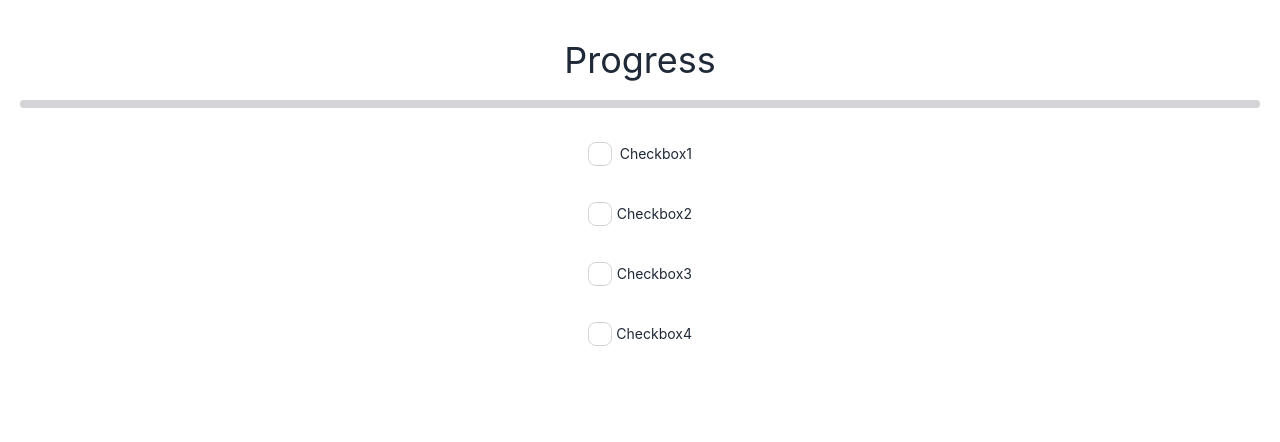
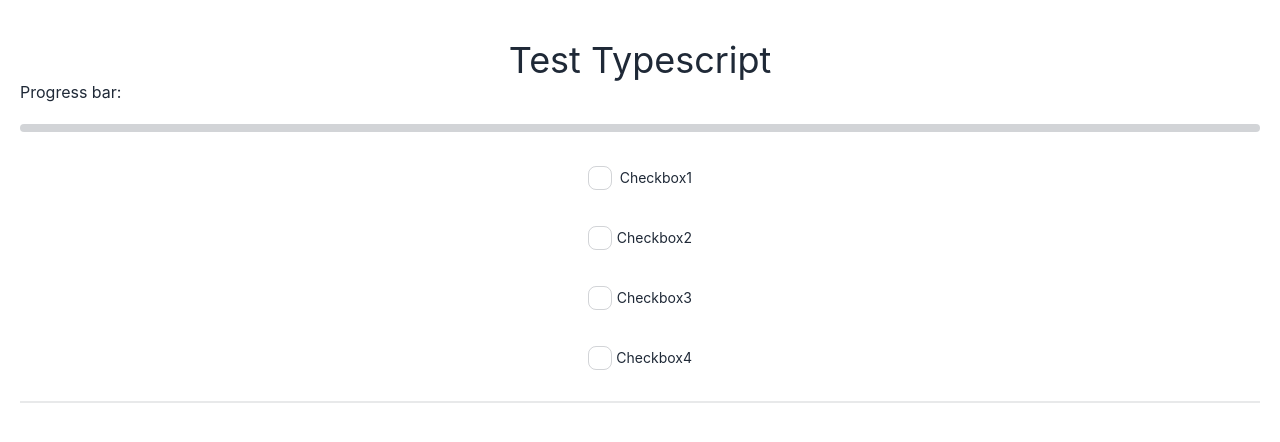
Before and after one commit to cbz77/react_ts_progress, a React (Create React App) app: page / in a window 1280 px wide. Shown: the top 442 px of the page. Built offline with nearby package versions, Linux system fonts and the light colour scheme.

Commit message:
components - progress

```diff
--- a/src/App.tsx
+++ b/src/App.tsx
@@ -1,45 +1,18 @@
 import './App.css';
-import { useState } from 'react';
-import TaskCheckbox from './TaskCheckbox';
+import ProgressTest from './components/progress/Progress';
 
 function App() {
-
-  const [progressBarVal, setProgressBarVal] = useState(0)
-  const pocetCheckboxu: number = 4;
-  const progressPrirustek: number = 100 / pocetCheckboxu;
-
-  const handleChange = (e: any) => {
-
-    if(e.currentTarget.checked == true){
-      setProgressBarVal(progressBarVal + progressPrirustek);
-    }else{
-      setProgressBarVal(progressBarVal - progressPrirustek);
-    }
-
-  }
-
 
   return (
     <div className="container mx-auto shopping_cart_app m-5 p-5">
 
       <header className='text-center'>
-        <h1 className='text-4xl text-bold'>Progress</h1>
+        <h1 className='text-4xl text-bold'>Test Typescript</h1>
       </header>
 
+      <ProgressTest></ProgressTest>
 
-      <progress className="progress mt-5" value={progressBarVal} max={100}></progress>
-
-      <div className='container max-w-28 mx-auto'>
-
-
-        <TaskCheckbox textCheckboxu="Checkbox1" idCheckboxu="checkbox_1" onChange={handleChange}></TaskCheckbox>
-        <TaskCheckbox textCheckboxu="Checkbox2" idCheckboxu="checkbox_2" onChange={handleChange}></TaskCheckbox>
-        <TaskCheckbox textCheckboxu="Checkbox3" idCheckboxu="checkbox_3" onChange={handleChange}></TaskCheckbox>
-        <TaskCheckbox textCheckboxu="Checkbox4" idCheckboxu="checkbox_4" onChange={handleChange}></TaskCheckbox>
-
-
-      </div>
-
+      <div className='divider'></div>
 
     </div>
   );
--- /dev/null
+++ b/src/components/progress/Progress.tsx
@@ -0,0 +1,39 @@
+import TaskCheckbox from "./TaskCheckbox"
+import { useState } from "react";
+
+const ProgressTest: React.FC = () => {
+
+    const [progressBarVal, setProgressBarVal] = useState(0)
+    const pocetCheckboxu: number = 4;
+    const progressPrirustek: number = 100 / pocetCheckboxu;
+
+    const handleChange = (e: any) => {
+
+        if(e.currentTarget.checked == true){
+        setProgressBarVal(progressBarVal + progressPrirustek);
+        }else{
+        setProgressBarVal(progressBarVal - progressPrirustek);
+        }
+
+    }
+
+    return(
+        <div className="progress_test">
+
+            <h2>Progress bar:</h2>
+
+            <progress className="progress mt-5" value={progressBarVal} max={100}></progress>
+
+            <div className='container max-w-28 mx-auto'>
+
+            <TaskCheckbox textCheckboxu="Checkbox1" idCheckboxu="checkbox_1" onChange={handleChange}></TaskCheckbox>
+            <TaskCheckbox textCheckboxu="Checkbox2" idCheckboxu="checkbox_2" onChange={handleChange}></TaskCheckbox>
+            <TaskCheckbox textCheckboxu="Checkbox3" idCheckboxu="checkbox_3" onChange={handleChange}></TaskCheckbox>
+            <TaskCheckbox textCheckboxu="Checkbox4" idCheckboxu="checkbox_4" onChange={handleChange}></TaskCheckbox>
+
+            </div>
+        </div>
+    )
+}
+
+export default ProgressTest
```
Also changed, not shown: src/components/progress/TaskCheckbox.tsx (renamed from src/TaskCheckbox.tsx).
